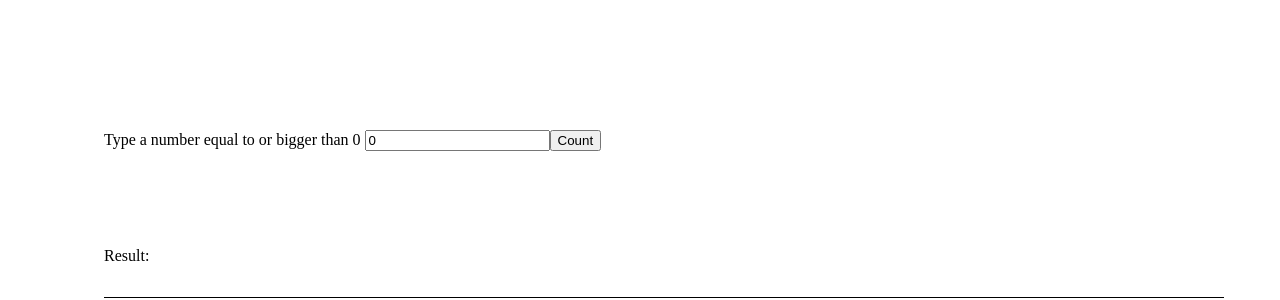
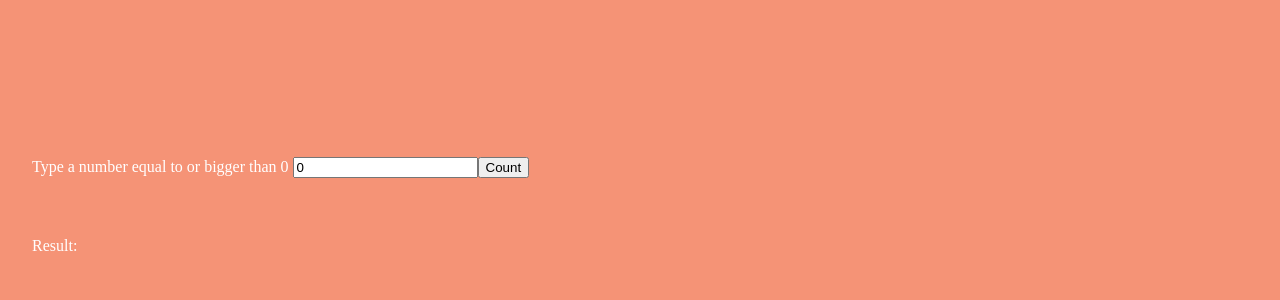
Before and after one commit to brkygngr/BracketCoCo, an Angular app in the folder bcc-ui/: page / in a window 1280 px wide. Shown: the part 186-486 px from the top of the page. Built offline with nearby package versions, Linux system fonts and the light colour scheme.

Commit message:
improve site styling

```diff
--- a/bcc-ui/src/app/app.component.html
+++ b/bcc-ui/src/app/app.component.html
@@ -1,24 +1,25 @@
 <div class="app-page-container">
   <div class="app-form-container">
-    <div class="app-form-element">
+    <div class="app-form-element app-row">
+      <div>
         <label>
           Type a number equal to or bigger than 0
-        <input type="number" min="0" [(ngModel)]="pairCount" (keyup)="onNumberInputKeyUp()" />
+          <input
+            type="number"
+            min="0"
+            [(ngModel)]="pairCount"
+            (keyup)="onNumberInputKeyUp()"
+          />
         </label>
-
         <button (click)="onCountClick()">Count</button>
-      <div *ngIf="isLoading">
-        Result is loading
       </div>
+      <span *ngIf="isLoading"> Result is loading </span>
+      <span class="app-error-wrapper">
+        {{ error }}
+      </span>
     </div>
-
     <div class="app-form-element">
-      <div class="app-result-wrapper">
-        Result: {{ result }}
-      </div>
-      <div class="app-error-wrapper">
-        {{ error }}
+      <div class="app-result-wrapper">Result: {{ result }}</div>
     </div>
   </div>
 </div>
-</div>
--- a/bcc-ui/src/app/app.component.scss
+++ b/bcc-ui/src/app/app.component.scss
@@ -4,20 +4,22 @@
   height: 100%;
   max-width: 100%;
   max-height: 100%;
+  color: #FFFFFF;
+}
+
+.app-page-container {
+  background-color: #F59376;
 }
 
 .app-form-container,
 .app-form-element {
   padding: 1rem;
-  margin: 1rem;
 }
 
 .app-result-wrapper,
 .app-error-wrapper {
   padding-top: 1rem;
   padding-bottom: 1rem;
-  margin-top: 1rem;
-  margin-bottom: 1rem;
   max-height: 40vh;
   overflow-y: auto;
 }
@@ -36,5 +38,9 @@
 
 .app-error-wrapper {
   color: red;
-  border-top: black 1px solid;
 }
+
+.app-row {
+  display: flex;
+  justify-content: space-between;
+}
--- a/bcc-ui/src/styles.scss
+++ b/bcc-ui/src/styles.scss
@@ -10,5 +10,6 @@ body {
   max-width: 100vw;
   max-height: 100vh;
   overflow: hidden;
-  padding: 1rem;
+  margin: 0;
+  padding: 0;
 }
```
Lines whose indentation alone changed are shown as unchanged.
